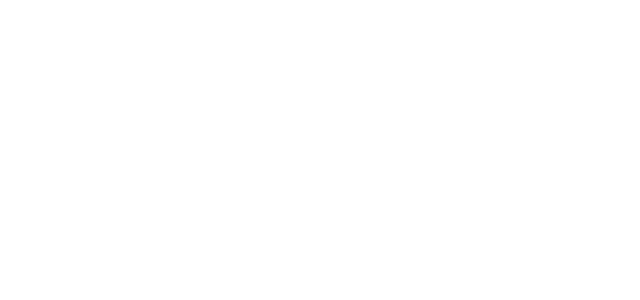
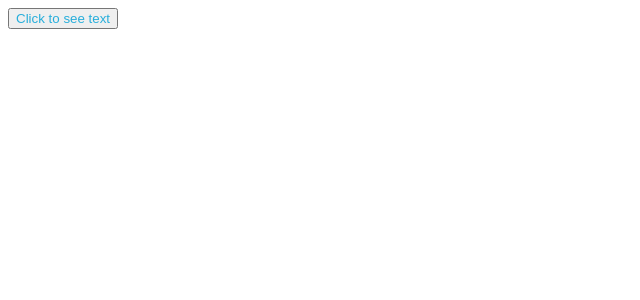
Before and after one commit to shreyajain25/React-Assignment---Button-Action-with-Class-Component, a React app: page / in a window 1280 px wide. Shown: the top 300 px of the page, without its empty margins (0-640 px from the left). Built offline with nearby package versions, Linux system fonts and the light colour scheme.

Commit message:
show para on button click

```diff
--- a/src/components/App.js
+++ b/src/components/App.js
@@ -4,15 +4,26 @@
 class App extends Component {
     constructor(props) {
 		super(props);
+		this.state = {show: false};
+
+		this.showPara = this.showPara.bind(this);
 	};
+
+	showPara(){
+    this.setState({show: true});
+	}
 
     render() {
     	return(
-    		<div id="main">
-				{ /* Do not remove this main div!! */ }
+    		<div id="root">
+				<button id="click" onClick={this.showPara}>Click to see text</button>
+				{this.state.show?
+				(<p id="para">Hello, I've learnt to use the full-stack evaluatsion tool. This makes me so happy</p>)
+				:null}
     		</div>
     	);
-    }
+	}
+
 }
 
 
```
